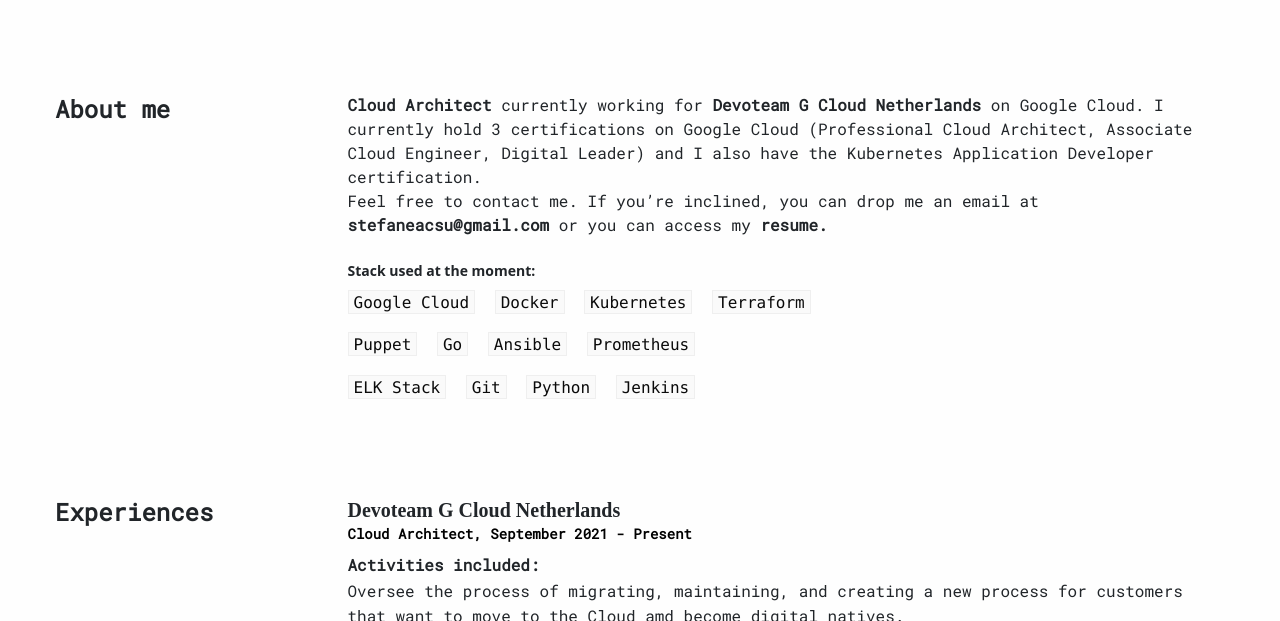
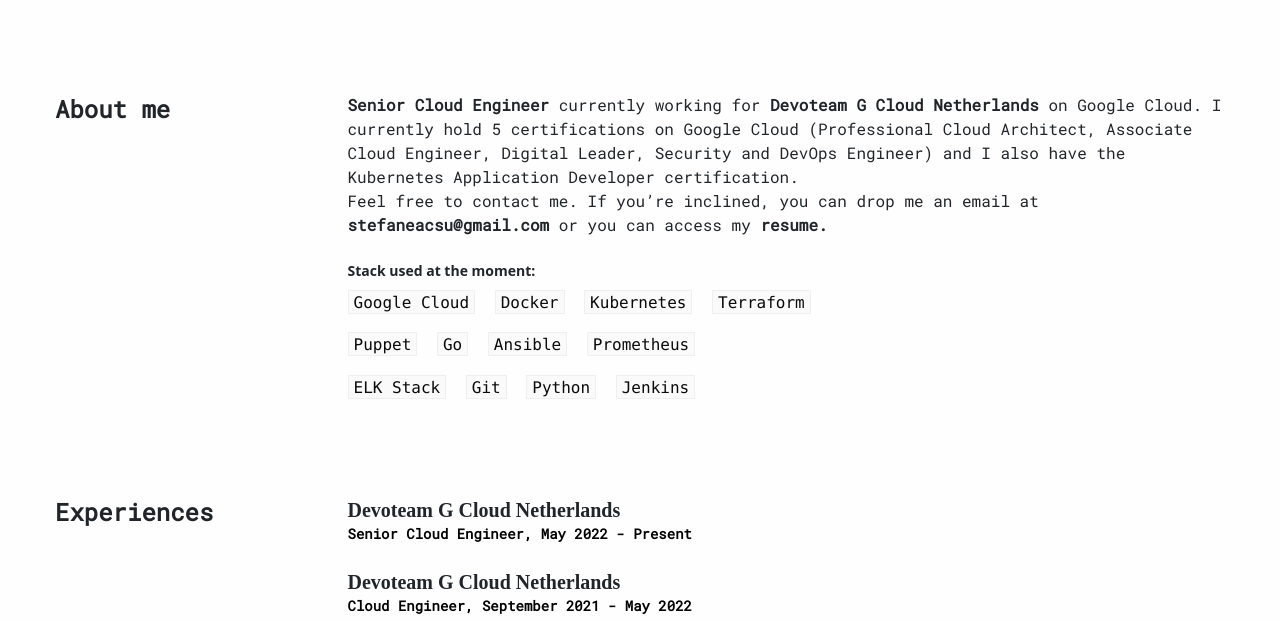
Before and after one commit to stefaneacsu147/neacsustefan, a plain HTML site: page index.html in a window 1280 px wide. Shown: the part 129-750 px from the top of the page. Drawn offline with Linux system fonts and the light colour scheme; a script that the page names is missing.

Commit message:
Update index.html

```diff
--- a/index.html
+++ b/index.html
@@ -43,9 +43,9 @@
   <title>Neacsu Stefan</title>
   <link href="css/style.css" rel="stylesheet">
   <meta property="og:title" content="Neacsu Stefan">
-  <meta property="og:description" content="Cloud Architect working on Google Cloud">
+  <meta property="og:description" content="Senior Cloud Engineer working on Google Cloud">
   <meta property="og:image" content="">
-  <meta name="description" content="Personal site" data-react-helmet="true">
+  <meta name="description" content="Senior Cloud Engineer Neacsu Stefan" data-react-helmet="true">
 </head>
 
 <body data-gr-c-s-loaded="true">
@@ -82,7 +82,7 @@
           </div>
           <div class="cell medium-9"
             <p>
-              <strong>Cloud Architect</strong> currently working for <strong>Devoteam G Cloud Netherlands</strong> on Google Cloud. I currently hold 3 certifications on Google Cloud (Professional Cloud Architect, Associate Cloud Engineer, Digital Leader) and I also have the Kubernetes Application Developer certification.
+              <strong>Senior Cloud Engineer</strong> currently working for <strong>Devoteam G Cloud Netherlands</strong> on Google Cloud. I currently hold 5 certifications on Google Cloud (Professional Cloud Architect, Associate Cloud Engineer, Digital Leader, Security and DevOps Engineer) and I also have the Kubernetes Application Developer certification.
               <br /> Feel free to contact me. If you’re inclined, you can drop me an email at <b>stefaneacsu@gmail.com</b> or you can access my
               <a href="https://drive.google.com/file/d/1D9VF37rl6lpqosu3QCwkqZ5LXteQ7C_Y/view?usp=sharing">
                 <strong>resume.</strong>
@@ -119,10 +119,16 @@
           <div class="cell medium-3">
             <h2>Experiences</h2>
           </div>
+            <div class="cell medium-9">
+              <div class="pb-normal">
+                  <h3 class="no-margin">Devoteam G Cloud Netherlands</h3>
+                  <h4 class="c-darker-gray font-weight-normal"><strong> Senior Cloud Engineer, May 2022 - Present</strong></h4>
+
+             </div>
           <div class="cell medium-9">
               <div class="pb-normal">
                   <h3 class="no-margin">Devoteam G Cloud Netherlands</h3>
-                  <h4 class="c-darker-gray font-weight-normal"><strong>Cloud Architect, September 2021 - Present</strong></h4>
+                  <h4 class="c-darker-gray font-weight-normal"><strong>Cloud Engineer, September 2021 - May 2022</strong></h4>
                   <p>
                     <span>
                       <strong>Activities included:</strong>
@@ -137,7 +143,7 @@
                       Use Terraform to create Infrastructure as Code for a plethora of projects and help our customers ramp up on building everything to become cloud-native. Build CI/CD pipelines and help in day-to-day DevOps operations that are deemed necessary for specific customers or needs.
                       <br>
                       <br />
-                </div>
+              </div>
           <div class="cell medium-9">
               <div class="pb-normal">
                   <h3 class="no-margin">Webhelp Group</h3>
```
